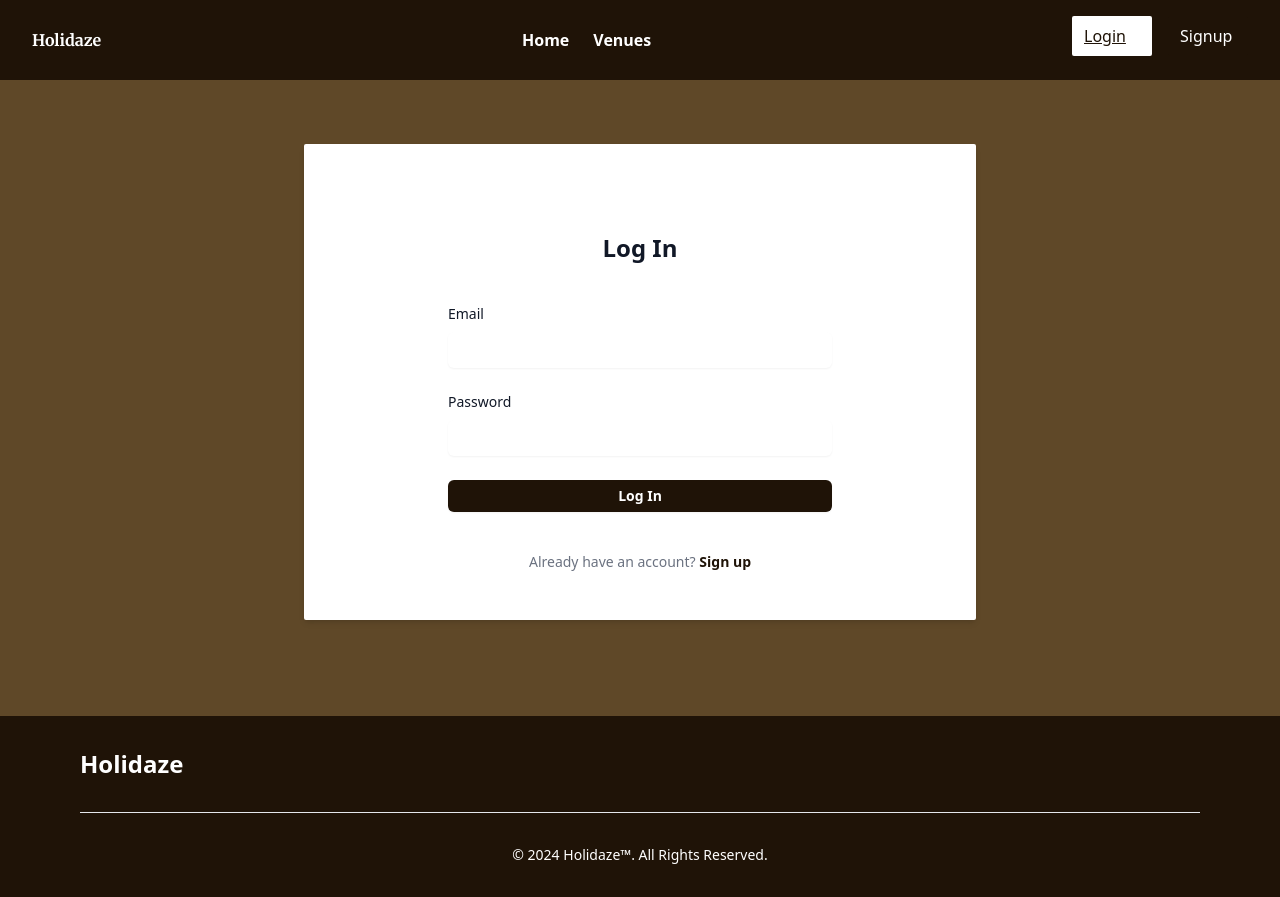
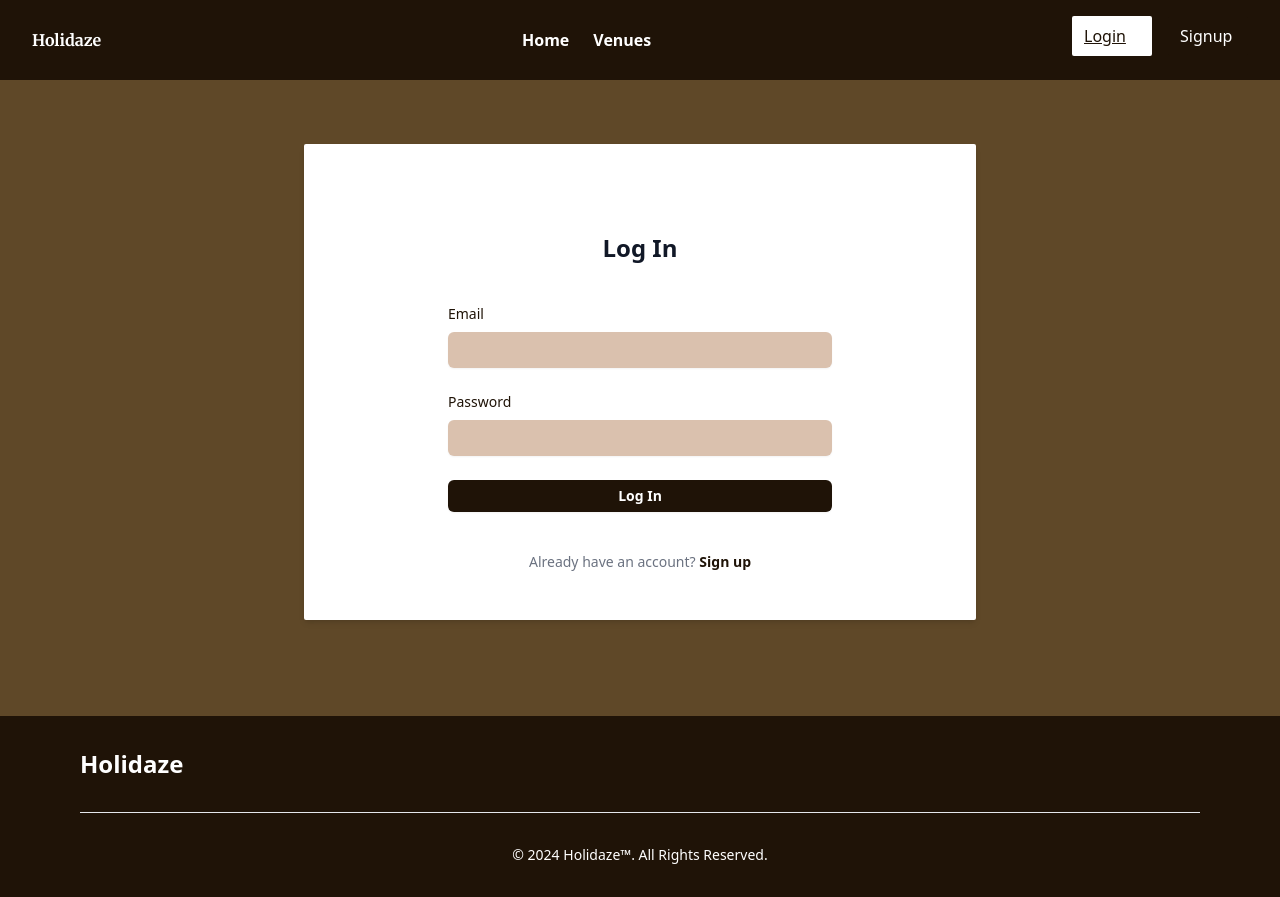
Before and after one commit to Psijii/noroff_ca_spring24, a React (Vite) app: page /logIn in a window 1280 px wide. Built offline with nearby package versions, Linux system fonts and the light colour scheme.

Commit message:
minor ui fixes

```diff
--- a/src/pages/logIn/LogInForm.jsx
+++ b/src/pages/logIn/LogInForm.jsx
@@ -9,7 +9,7 @@ const validationSchema = Yup.object({
   email: Yup.string()
     .email("Invalid email format")
     .required("Please enter your email address"),
-  password: Yup.string().required("Please enter your password"),
+  password: Yup.string().required("Please enter your password."),
 });
 
 const LogInForm = () => {
@@ -51,7 +51,7 @@ const LogInForm = () => {
         <div>
           <label
             htmlFor="email"
-            className="block text-sm font-medium text-gray-900"
+            className="block text-sm font-medium text-primary"
           >
             Email
           </label>
@@ -61,7 +61,7 @@ const LogInForm = () => {
             id="email"
             autoComplete="off"
             required
-            className="mt-2 w-full rounded-md border-gray-300 py-1.5 text-gray-900 shadow-sm focus:ring-indigo-600"
+            className="mt-2 w-full rounded-md bg-tertiary-lighter border-primary py-1.5 text-primary shadow-sm focus:ring-indigo-600"
             onChange={formik.handleChange}
             onBlur={formik.handleBlur}
             value={formik.values.email}
@@ -73,7 +73,7 @@ const LogInForm = () => {
         <div>
           <label
             htmlFor="password"
-            className="block text-sm font-medium text-gray-900"
+            className="block text-sm font-medium text-primary"
           >
             Password
           </label>
@@ -83,7 +83,7 @@ const LogInForm = () => {
             id="password"
             autoComplete="off"
             required
-            className="mt-2 w-full rounded-md border-gray-300 py-1.5 text-gray-900 shadow-sm focus:ring-indigo-600"
+            className="mt-2 w-full text-primary rounded-md bg-tertiary-lighter border-primary py-1.5 text-white shadow-sm focus:ring-indigo-600"
             onChange={formik.handleChange}
             onBlur={formik.handleBlur}
             value={formik.values.password}
```
Also changed, not shown: 4 other files (tests, documents, lock files or other folders).
